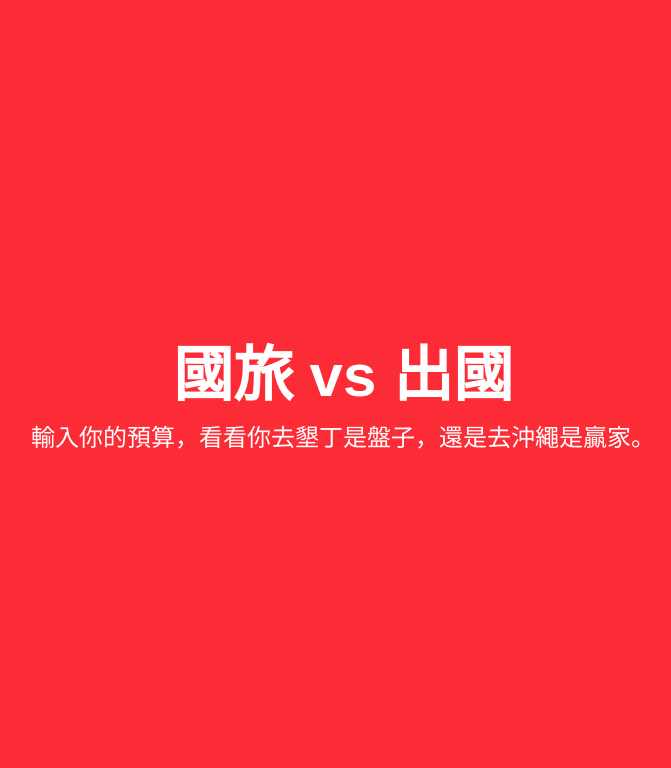
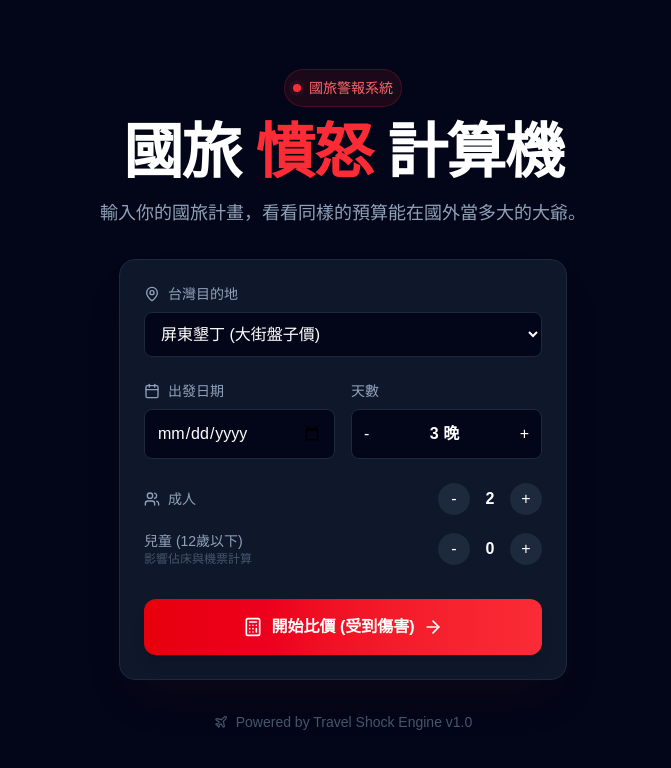
Before and after one commit to Yun1830/travel-shock, a Next.js app: page / in a window 1280 px wide. Shown: the top 768 px of the page, without its empty margins (297-968 px from the left). Built offline with nearby package versions, Linux system fonts and the light colour scheme.

Commit message:
Update UI layout

```diff
--- a/app/page.tsx
+++ b/app/page.tsx
@@ -1,14 +1,126 @@
-import Image from "next/image";
+"use client"; // 這行告訴 Next.js 這是要在瀏覽器執行的互動頁面
+
+import { useState } from 'react';
+import { MapPin, Calendar, Users, Calculator, Plane, ArrowRight } from 'lucide-react';
 
 export default function Home() {
+  // 這裡就像 Python 的變數，但當它們改變時，畫面會自動更新
+  const [adults, setAdults] = useState(2);
+  const [children, setChildren] = useState(0);
+  const [days, setDays] = useState(3);
+  const [destination, setDestination] = useState('kenting');
+
   return (
-    <div className="flex min-h-screen flex-col items-center justify-center p-24 bg-red-500">
-      <h1 className="text-6xl font-bold text-white">
-        國旅 vs 出國
-      </h1>
-      <p className="mt-4 text-2xl text-white">
-        輸入你的預算，看看你去墾丁是盤子，還是去沖繩是贏家。
-      </p>
-    </div>
+    <main className="min-h-screen bg-slate-950 text-white flex flex-col items-center justify-center p-4">
+
+      {/* 標題區塊 */}
+      <div className="text-center mb-8 max-w-2xl">
+        <div className="inline-flex items-center justify-center p-2 bg-red-500/10 text-red-400 rounded-full text-sm font-medium mb-4 border border-red-500/20">
+          <span className="flex items-center gap-1">
+            <span className="relative flex h-2 w-2 mr-1">
+              <span className="animate-ping absolute inline-flex h-full w-full rounded-full bg-red-400 opacity-75"></span>
+              <span className="relative inline-flex rounded-full h-2 w-2 bg-red-500"></span>
+            </span>
+            國旅警報系統
+          </span>
+        </div>
+        <h1 className="text-4xl md:text-6xl font-bold mb-4 tracking-tight">
+          國旅 <span className="text-red-500">憤怒</span> 計算機
+        </h1>
+        <p className="text-slate-400 text-lg">
+          輸入你的國旅計畫，看看同樣的預算能在國外當多大的大爺。
+        </p>
+      </div>
+
+      {/* 輸入卡片區塊 */}
+      <div className="w-full max-w-md bg-slate-900 rounded-2xl border border-slate-800 p-6 shadow-2xl shadow-red-900/10">
+
+        {/* 1. 地點選擇 */}
+        <div className="mb-6">
+          <label className="block text-sm font-medium text-slate-400 mb-2 flex items-center gap-2">
+            <MapPin size={16} /> 台灣目的地
+          </label>
+          <select
+            value={destination}
+            onChange={(e) => setDestination(e.target.value)}
+            className="w-full bg-slate-950 border border-slate-800 rounded-lg p-3 text-white focus:ring-2 focus:ring-red-500 focus:outline-none"
+          >
+            <option value="jiaoxi">宜蘭礁溪 (溫泉季)</option>
+            <option value="kenting">屏東墾丁 (大街盤子價)</option>
+            <option value="sunmoonlake">日月潭 (湖景第一排)</option>
+            <option value="alishan">阿里山 (櫻花季)</option>
+            <option value="tainan">台南 (古都連假)</option>
+          </select>
+        </div>
+
+        {/* 2. 日期與天數 */}
+        <div className="grid grid-cols-2 gap-4 mb-6">
+          <div>
+            <label className="block text-sm font-medium text-slate-400 mb-2 flex items-center gap-2">
+              <Calendar size={16} /> 出發日期
+            </label>
+            <input
+              type="date"
+              className="w-full bg-slate-950 border border-slate-800 rounded-lg p-3 text-white focus:ring-2 focus:ring-red-500 focus:outline-none"
+            />
+          </div>
+          <div>
+            <label className="block text-sm font-medium text-slate-400 mb-2">天數</label>
+            <div className="flex items-center bg-slate-950 rounded-lg border border-slate-800">
+              <button onClick={() => setDays(Math.max(1, days - 1))} className="p-3 hover:text-red-400">-</button>
+              <span className="flex-1 text-center font-bold">{days} 晚</span>
+              <button onClick={() => setDays(days + 1)} className="p-3 hover:text-red-400">+</button>
+            </div>
+          </div>
+        </div>
+
+        {/* 3. 人數設定 (這裡包含了我們討論的兒童邏輯) */}
+        <div className="mb-8 space-y-4">
+          <div className="flex justify-between items-center">
+            <label className="text-sm font-medium text-slate-400 flex items-center gap-2">
+              <Users size={16} /> 成人
+            </label>
+            <div className="flex items-center gap-3">
+              <button onClick={() => setAdults(Math.max(1, adults - 1))} className="w-8 h-8 rounded-full bg-slate-800 flex items-center justify-center hover:bg-slate-700">-</button>
+              <span className="w-4 text-center font-bold">{adults}</span>
+              <button onClick={() => setAdults(adults + 1)} className="w-8 h-8 rounded-full bg-slate-800 flex items-center justify-center hover:bg-slate-700">+</button>
+            </div>
+          </div>
+
+          <div className="flex justify-between items-center">
+            <div className="flex flex-col">
+              <label className="text-sm font-medium text-slate-400">兒童 (12歲以下)</label>
+              <span className="text-xs text-slate-600">影響佔床與機票計算</span>
+            </div>
+            <div className="flex items-center gap-3">
+              <button onClick={() => setChildren(Math.max(0, children - 1))} className="w-8 h-8 rounded-full bg-slate-800 flex items-center justify-center hover:bg-slate-700">-</button>
+              <span className="w-4 text-center font-bold">{children}</span>
+              <button onClick={() => setChildren(children + 1)} className="w-8 h-8 rounded-full bg-slate-800 flex items-center justify-center hover:bg-slate-700">+</button>
+            </div>
+          </div>
+
+          {/* 如果有兒童，顯示進階選項 (目前先做UI示意) */}
+          {children > 0 && (
+            <div className="bg-red-500/10 p-3 rounded-lg border border-red-500/20 text-xs text-red-300">
+              ⚠️ 系統偵測到兒童：稍後將計算「佔床 vs 不佔床」的價差暴力區間。
+            </div>
+          )}
+        </div>
+
+        {/* 4. 執行按鈕 */}
+        <button className="w-full bg-gradient-to-r from-red-600 to-red-500 hover:from-red-500 hover:to-red-400 text-white font-bold py-4 px-6 rounded-xl flex items-center justify-center gap-2 transition-all transform hover:scale-[1.02] shadow-lg">
+          <Calculator size={20} />
+          開始比價 (受到傷害)
+          <ArrowRight size={20} />
+        </button>
+
+      </div>
+
+      {/* footer */}
+      <div className="mt-8 text-slate-600 text-sm flex items-center gap-2">
+        <Plane size={14} />
+        <span>Powered by Travel Shock Engine v1.0</span>
+      </div>
+    </main>
   );
 }
--- a/package.json
+++ b/package.json
@@ -9,6 +9,7 @@
     "lint": "eslint"
   },
   "dependencies": {
+    "lucide-react": "^0.563.0",
     "next": "16.1.6",
     "react": "19.2.3",
     "react-dom": "19.2.3"
```
Also changed, not shown: 1 other file (tests, documents, lock files or other folders).
